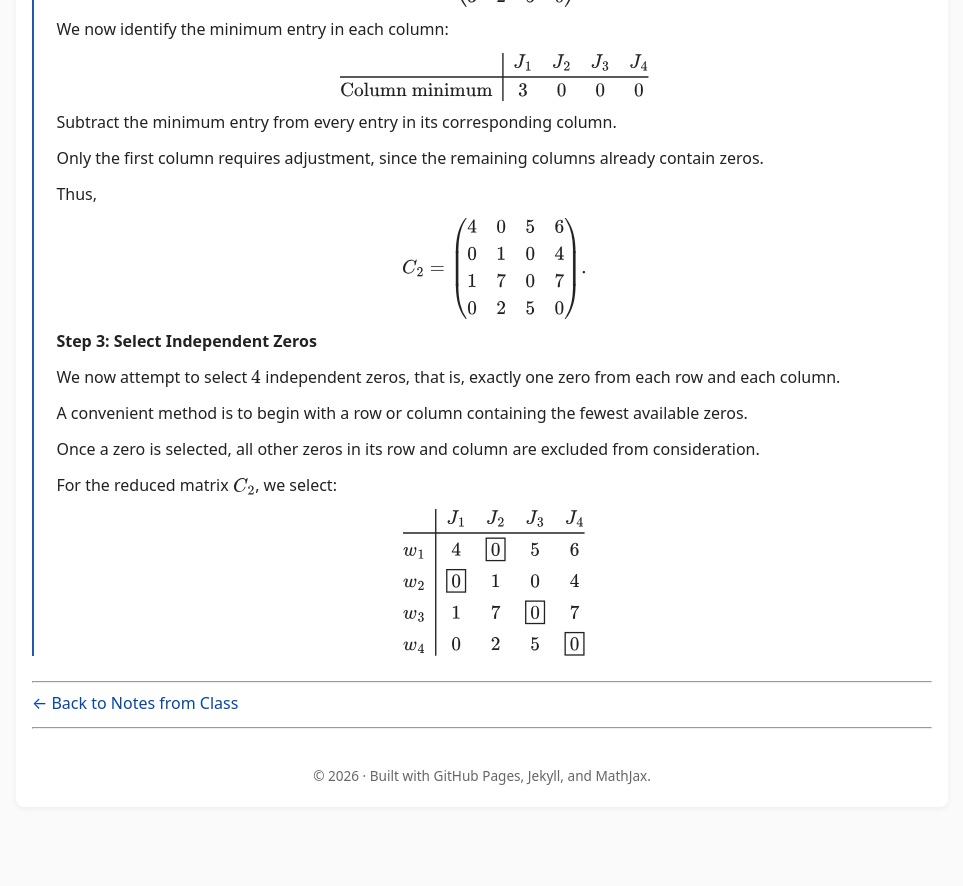
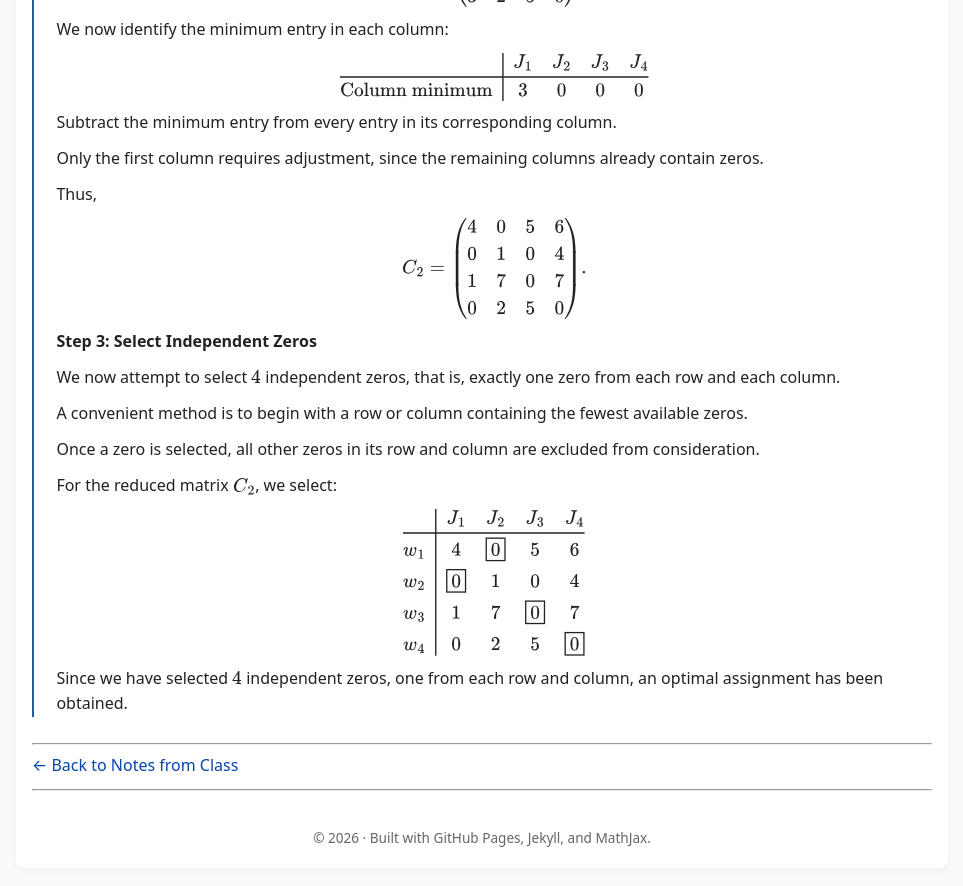
Before and after one commit to SaleemKamaludin/SaleemKamaludin.github.io, a Jekyll site: the page built from courses/math-2276/notes-from-class/supplementary-lecture-6/index.md, in a window 1280 px wide and 900 px high, scrolled down 2039 px. Shown: the top 886 px of the window, without its empty margins (158-1121 px from the left). Built offline with Jekyll 4.4.1, drawn with Linux system fonts in a browser that asks for light colours; before the commit the page ends 2878 px from its top, so only the background shows below that.

Commit message:
Conclude optimal assignment in Step 3 of Lecture 6

```diff
--- a/courses/math-2276/notes-from-class/supplementary-lecture-6/index.md
+++ b/courses/math-2276/notes-from-class/supplementary-lecture-6/index.md
@@ -325,6 +325,16 @@ w_4 & 0 & 2 & 5 & \boxed{0}
         </div>
 
       </div>
+
+      <div id="example-hungarian-independent-zeros-optimal-conclusion">
+
+        <p>
+          Since we have selected \(4\) independent zeros,
+          one from each row and column, an optimal
+          assignment has been obtained.
+        </p>
+
+      </div>
 </div>
 
   </div>
```
